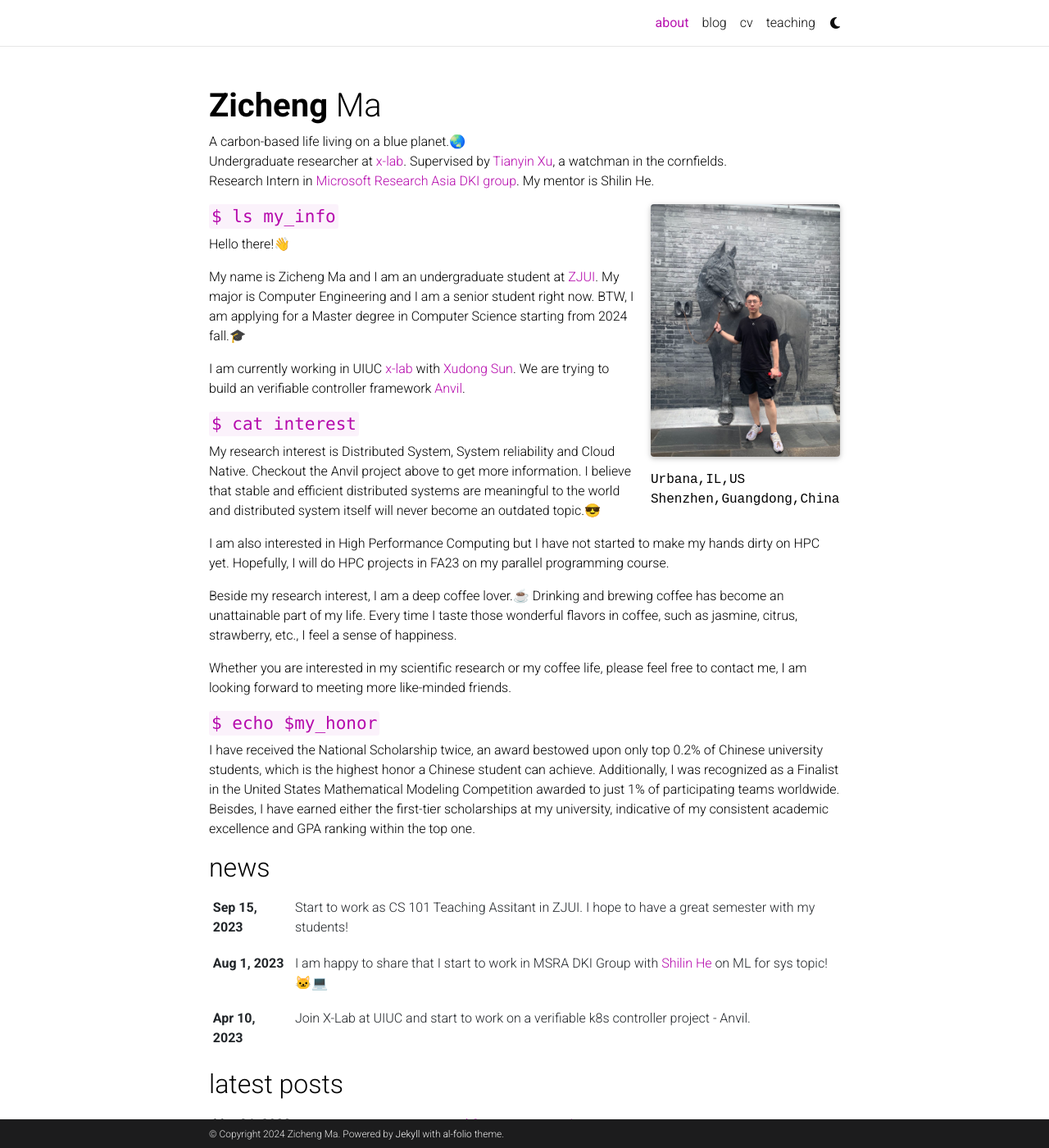
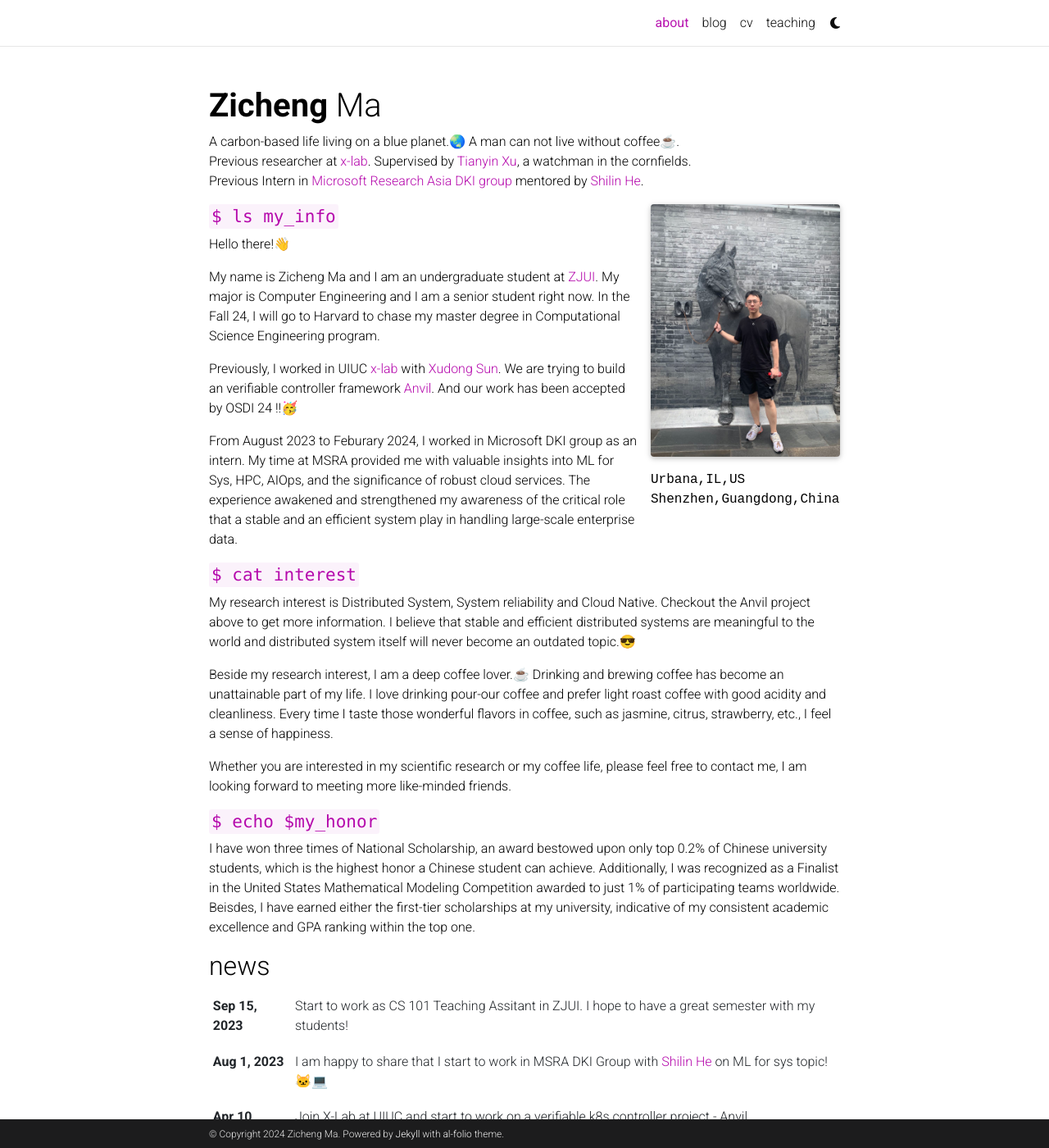
Before and after one commit to ZichengMa/ZichengMa.github.io, a Jekyll site: the page built from _pages/about.md, in a window 1280 px wide and 1400 px high. Shown: the whole window at 82% size. Built offline with Jekyll 4.4.1, drawn with Linux system fonts in a browser that asks for light colours; comment, search, counter and statistics services are not loaded; a style sheet for code colours, icons or effects is not loaded.

Commit message:
update homepage a little bit

```diff
--- a/_pages/about.md
+++ b/_pages/about.md
@@ -2,7 +2,7 @@
 layout: about
 title: about
 permalink: /
-subtitle: A carbon-based life living on a blue planet.🌏<br>Undergraduate researcher at <a href='https://github.com/xlab-uiuc/'>x-lab</a>. Supervised by <a href='https://tianyin.github.io/'>Tianyin Xu</a>, a watchman in the cornfields. <br>Research Intern in <a href='https://www.microsoft.com/en-us/research/lab/microsoft-research-asia/'>Microsoft Research Asia</a> <a href='https://www.microsoft.com/en-us/research/group/data-knowledge-intelligence/'>DKI group</a>. My mentor is Shilin He.
+subtitle: A carbon-based life living on a blue planet.🌏 A man can not live without coffee☕️.<br>Previous researcher at <a href='https://github.com/xlab-uiuc/'>x-lab</a>. Supervised by <a href='https://tianyin.github.io/'>Tianyin Xu</a>, a watchman in the cornfields. <br>Previous Intern in <a href='https://www.microsoft.com/en-us/research/lab/microsoft-research-asia/'>Microsoft Research Asia</a> <a href='https://www.microsoft.com/en-us/research/group/data-knowledge-intelligence/'>DKI group</a> mentored by <a href='https://shilinhe.github.io/'>Shilin He</a>.
 
 profile:
   align: right
@@ -21,20 +21,19 @@ social: true  # includes social icons at the bottom of the page
 
 Hello there!👋
 
-My name is Zicheng Ma and I am an undergraduate student at [ZJUI](https://zjui.intl.zju.edu.cn/en/). My major is Computer Engineering and I am a senior student right now. BTW, I am applying for a Master degree in Computer Science starting from 2024 fall.🎓
+My name is Zicheng Ma and I am an undergraduate student at [ZJUI](https://zjui.intl.zju.edu.cn/en/). My major is Computer Engineering and I am a senior student right now. In the Fall 24, I will go to Harvard to chase my master degree in Computational Science Engineering program.
 
-I am currently working in UIUC [x-lab](https://github.com/xlab-uiuc/) with [Xudong Sun](https://marshtompsxd.github.io/). We are trying to build an verifiable controller framework [Anvil](https://github.com/vmware-research/verifiable-controllers).
+Previously, I worked in UIUC [x-lab](https://github.com/xlab-uiuc/) with [Xudong Sun](https://marshtompsxd.github.io/). We are trying to build an verifiable controller framework [Anvil](https://github.com/vmware-research/verifiable-controllers). And our work has been accepted by OSDI 24 !!🥳
 
+From August 2023 to Feburary 2024, I worked in Microsoft DKI group as an intern. My time at MSRA provided me with valuable insights into ML for Sys, HPC, AIOps, and the significance of robust cloud services. The experience awakened and strengthened my awareness of the critical role that a stable and an efficient system play in handling large-scale enterprise data.
 #### `$ cat interest`
 
 My research interest is Distributed System, System reliability and Cloud Native. Checkout the Anvil project above to get more information. I believe that stable and efficient distributed systems are meaningful to the world and distributed system itself will never become an outdated topic.😎
 
-I am also interested in High Performance Computing but I have not started to make my hands dirty on HPC yet. Hopefully, I will do HPC projects in FA23 on my parallel programming course.
-
-Beside my research interest, I am a deep coffee lover.☕️ Drinking and brewing coffee has become an unattainable part of my life. Every time I taste those wonderful flavors in coffee, such as jasmine, citrus, strawberry, etc., I feel a sense of happiness.
+Beside my research interest, I am a deep coffee lover.☕️ Drinking and brewing coffee has become an unattainable part of my life. I love drinking pour-our coffee and prefer light roast coffee with good acidity and cleanliness. Every time I taste those wonderful flavors in coffee, such as jasmine, citrus, strawberry, etc., I feel a sense of happiness.
 
 Whether you are interested in my scientific research or my coffee life, please feel free to contact me, I am looking forward to meeting more like-minded friends.
 
 #### `$ echo $my_honor`
-I have received the National Scholarship twice, an award bestowed upon only top 0.2% of Chinese university students, which is the highest honor a Chinese student can achieve. Additionally, I was recognized as a Finalist in the United States Mathematical Modeling Competition awarded to just 1% of participating teams worldwide. Beisdes, I have earned either the first-tier scholarships at my university, indicative of my consistent academic excellence and GPA ranking within the top one.
+I have won three times of National Scholarship, an award bestowed upon only top 0.2% of Chinese university students, which is the highest honor a Chinese student can achieve. Additionally, I was recognized as a Finalist in the United States Mathematical Modeling Competition awarded to just 1% of participating teams worldwide. Beisdes, I have earned either the first-tier scholarships at my university, indicative of my consistent academic excellence and GPA ranking within the top one.
 <!-- Link to your social media connections, too. This theme is set up to use [Font Awesome icons](http://fortawesome.github.io/Font-Awesome/) and [Academicons](https://jpswalsh.github.io/academicons/), like the ones below. Add your Facebook, Twitter, LinkedIn, Google Scholar, or just disable all of them. -->
```
